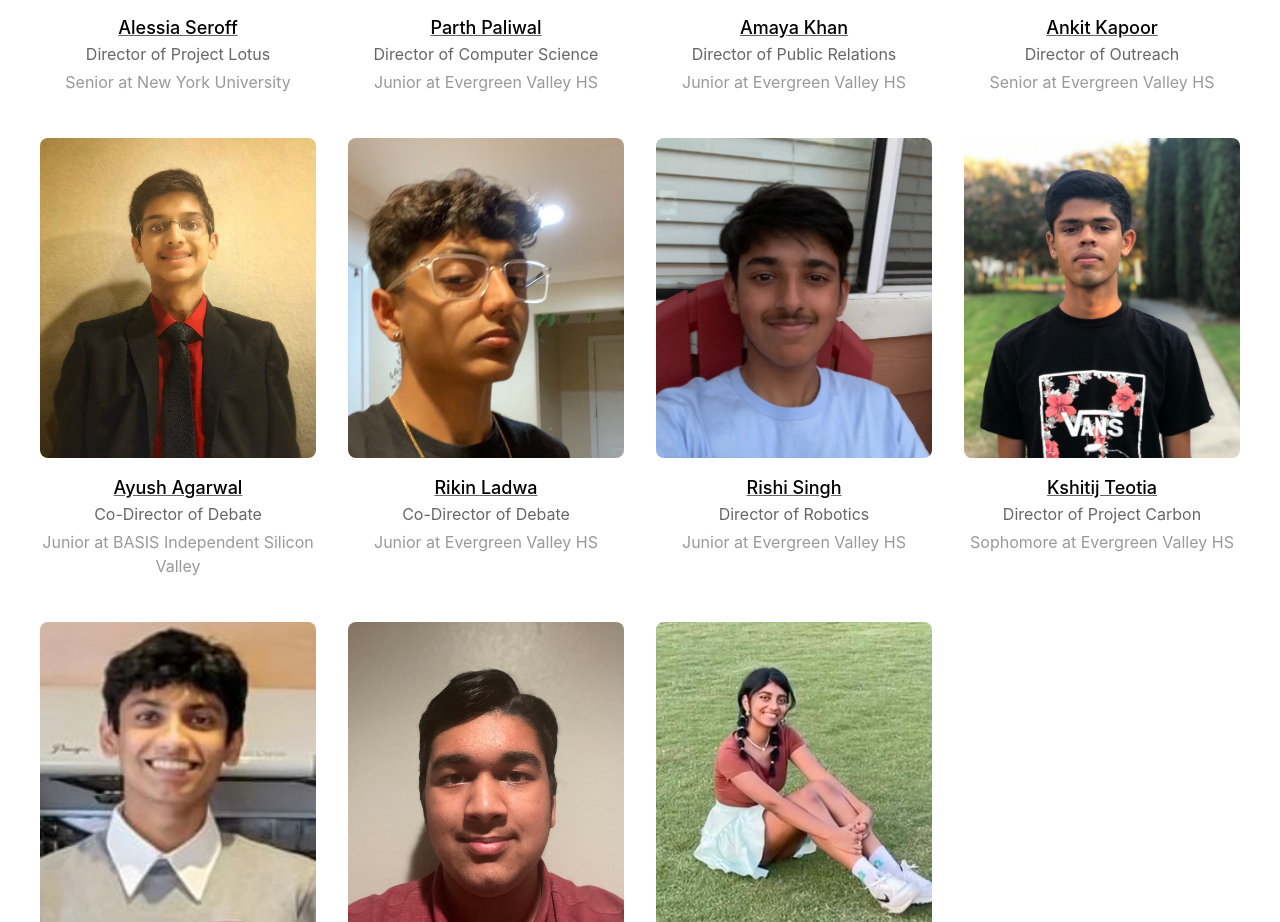
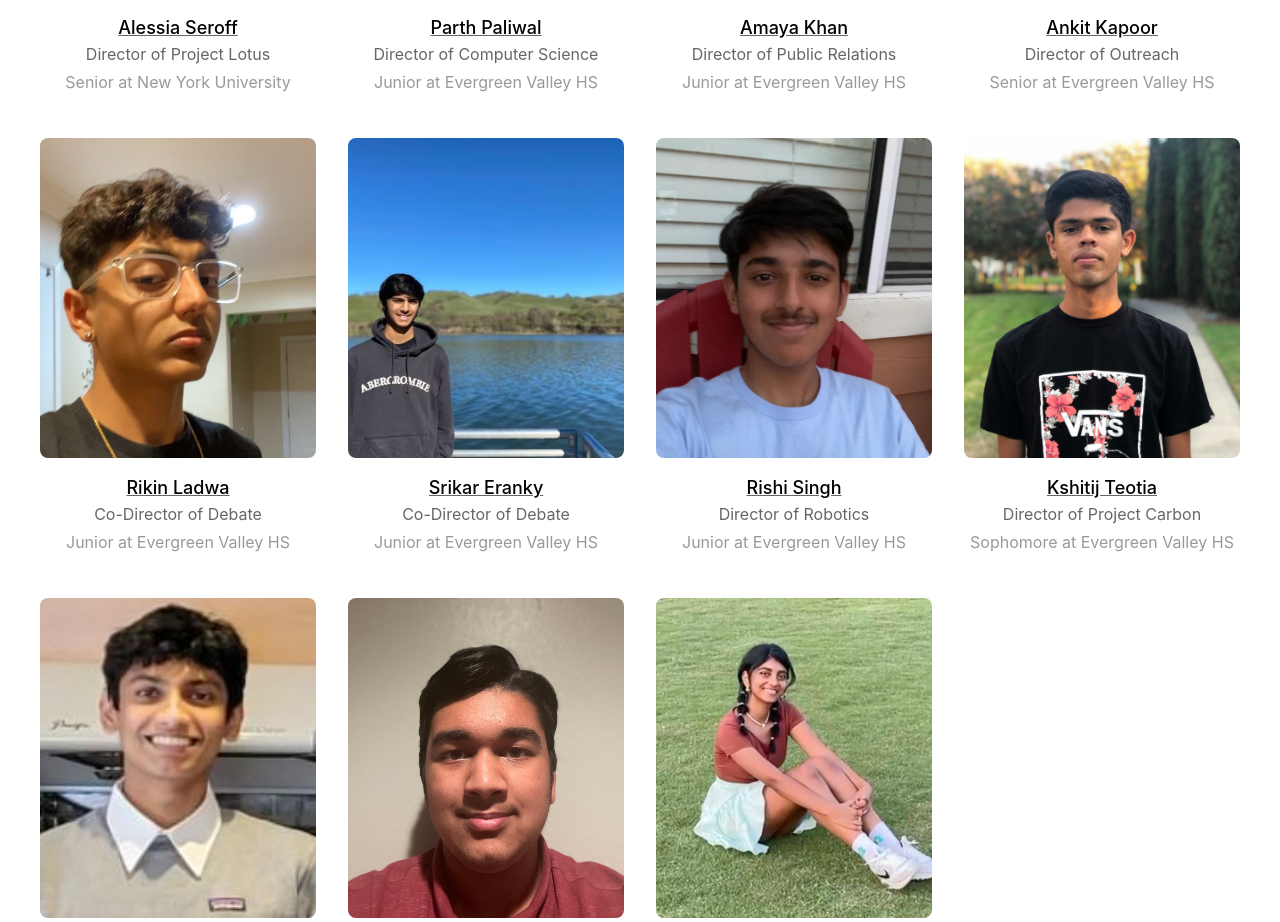
Before and after one commit to envisionnew/envisionnew.org, a Next.js app: page /about in a window 1280 px wide. Shown: the part 2992-3914 px from the top of the page. Built offline with nearby package versions, Linux system fonts and the light colour scheme; what @tailwindcss/typography would draw is missing.

Commit message:
add(volunteer): srikar

```diff
--- a/pages/about.js
+++ b/pages/about.js
@@ -73,17 +73,17 @@ const volunteers = [
     bio: 'Senior at Evergreen Valley HS'
   },
   {
-    name: 'Ayush Agarwal',
-    position: 'Co-Director of Debate',
-    image: 'ayush-2.jpeg',
-    website: 'https://instagram.com/ayudaagarwal',
-    bio: 'Junior at BASIS Independent Silicon Valley'
-  },
-  {
     name: 'Rikin Ladwa',
     position: 'Co-Director of Debate',
     image: 'rikin.jpeg',
     website: 'https://www.instagram.com/rikinladwaa/',
+    bio: 'Junior at Evergreen Valley HS'
+  },
+  {
+    name: 'Srikar Eranky',
+    position: 'Co-Director of Debate',
+    image: 'srikar.jpeg',
+    website: 'https://www.instagram.com/srikar_eranky/',
     bio: 'Junior at Evergreen Valley HS'
   },
   {
```
Also changed, not shown: public/images/volunteers/srikar.jpeg (added).
